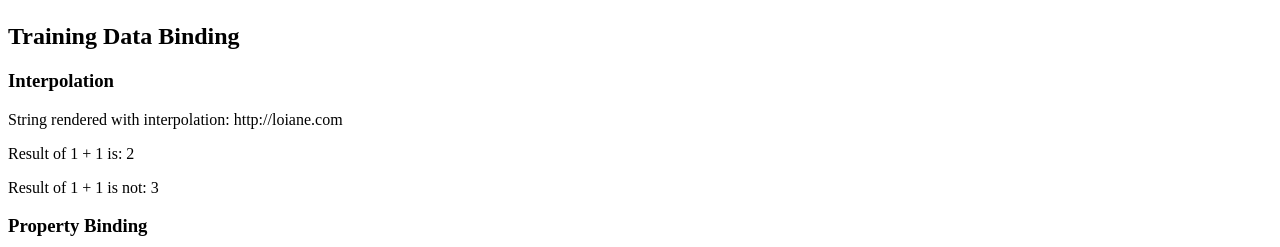
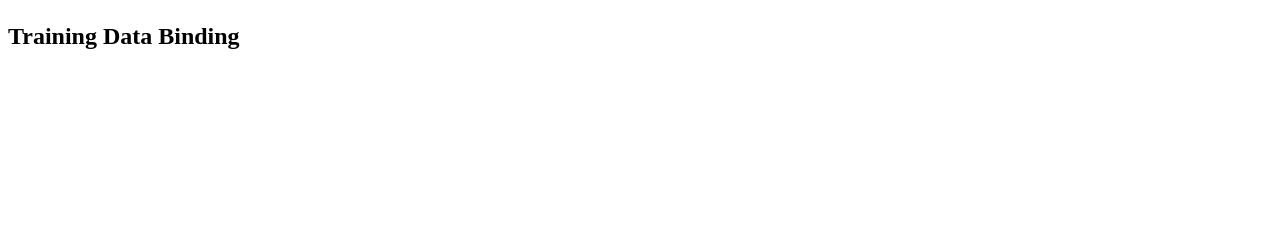
Before and after one commit to igooruh/class-persoan, an Angular app: page / in a window 1280 px wide. Shown: the part 267-514 px from the top of the page. Built offline with nearby package versions, Linux system fonts and the light colour scheme.

Commit message:
Comments labels to class of style binding and class

```diff
--- a/src/app/dataBinding/data-binding.component.html
+++ b/src/app/dataBinding/data-binding.component.html
@@ -1,5 +1,5 @@
 <section class="property-binding">
-    <article>
+    <!-- <article>
         <h3>Interpolation</h3>
         <p>String rendered with interpolation: {{ url }}</p>
         <p>Result of 1 + 1 is: {{ 1 + 1 }}</p>
@@ -11,5 +11,5 @@
         <img src="{{ urlImage }}" alt="alternative text">
         <img [src]="urlImage" alt="alternative text">
         <img bind-src="urlImage" alt="alternative text">
-    </article>
+    </article> -->
 </section>
```
